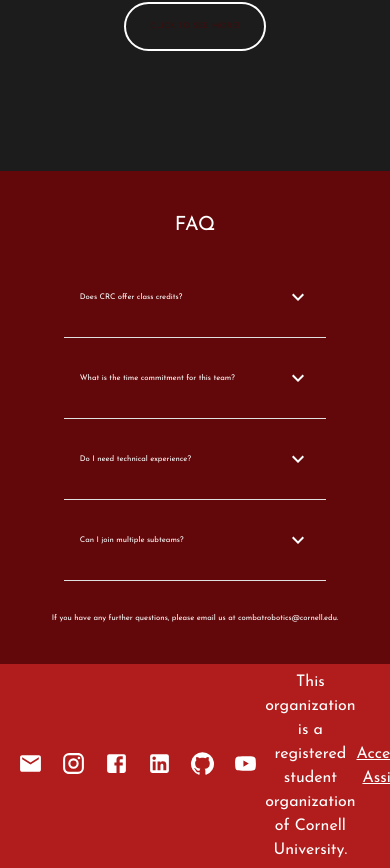
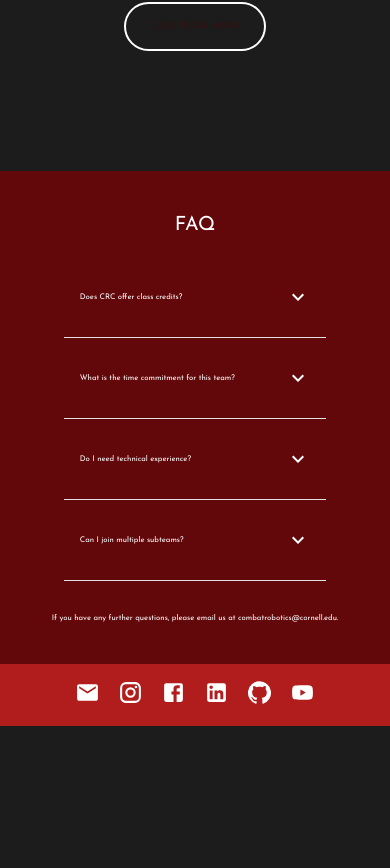
Before and after one commit to Cornell-University-Combat-Robotics/site-2025, a React (Vite) app in the folder react-site/: page /apply in a window 390 px wide. Shown: the part 7648-8516 px from the top of the page. After the commit the page ends 8374 px from the top, so only its background shows below. Built offline with nearby package versions, Linux system fonts and the light colour scheme.

Commit message:
oops its not faq, its footer

```diff
--- a/react-site/src/App.jsx
+++ b/react-site/src/App.jsx
@@ -16,7 +16,8 @@ import Robots from './pages/robots';
 import Sponsors from './pages/sponsors';
 import Game from './pages/game';
 import Apply from './pages/apply';
-import Footer from './components/footer';
+import FooterDesktop from './components/FooterDesktop';
+import FooterMobile from './components/mobile/FooterMobile';
 import Accessibility from './pages/accessibility';
 import IndividualRobot from './components/IndividualRobot';
 import Leads from './pages/subteams/leads';
@@ -110,7 +111,7 @@ function App() {
               <Route path="/accessibility" element={<><Accessibility /></>} />
             </Routes>
           </main>
-          <Footer />
+          {isMobile ? <FooterMobile /> : <FooterDesktop />}
         </Router>
       </MobileContext.Provider>
     </ThemeProvider>
--- /dev/null
+++ b/react-site/src/components/mobile/FooterMobile.tsx
@@ -0,0 +1,88 @@
+import { Box, Stack, Typography, IconButton } from "@mui/material";
+import InstagramIcon from "@mui/icons-material/Instagram";
+import EmailIcon from "@mui/icons-material/Email";
+import LinkedInIcon from "@mui/icons-material/LinkedIn";
+import FacebookIcon from "@mui/icons-material/Facebook";
+import GitHubIcon from "@mui/icons-material/GitHub";
+import YouTubeIcon from "@mui/icons-material/YouTube";
+
+const Footer = () => {
+    return (
+        <Box
+            id="footer-wrapper"
+            sx={{
+                width: "100%",
+                bottom: "0px",
+                display: "flex",
+                height: "2.5%",
+                minHeight: "50px",
+                padding: "6px 0",
+                backgroundColor: "#b11c1c",
+                justifyContent: "center" //places stack in center of box
+            }}
+        >
+            <Stack
+                sx={{
+                    display: "flex",
+                    justifyContent: "center", //ensures all buttons are centered in stack
+                    gap: "2px",
+                    flexDirection: "row",
+                }}
+            >
+                {/* Not necessary, but creating a FooterIcon component so we don't have to copy paste everything here would be nice. */}
+                <IconButton aria-label="Email">
+                    <a href="mailto:combatrobotics@cornell.edu">
+                        <EmailIcon sx={{ color: "white", fontSize: "25px" }} />
+                    </a>
+                </IconButton>
+                <IconButton aria-label="Instagram">
+                    <a
+                        href="https://www.instagram.com/combatroboticscornell/?hl=en"
+                        target="_blank"
+                        rel="noopener noreferrer"
+                    >
+                        <InstagramIcon sx={{ color: "white", fontSize: "25px" }} />
+                    </a>
+                </IconButton>
+                <IconButton aria-label="Facebook">
+                    <a
+                        href="https://www.facebook.com/cucombatrobotics/"
+                        target="_blank"
+                        rel="noopener noreferrer"
+                    >
+                        <FacebookIcon sx={{ color: "white", fontSize: "25px" }} />
+                    </a>
+                </IconButton>
+                <IconButton aria-label="LinkedIn">
+                    <a
+                        href="https://www.linkedin.com/in/bigred-hacks-698107269/"
+                        target="_blank"
+                        rel="noopener noreferrer"
+                    >
+                        <LinkedInIcon sx={{ color: "white", fontSize: "25px" }} />
+                    </a>
+                </IconButton>
+                <IconButton aria-label="GitHub">
+                    <a
+                        href="https://github.com/Cornell-University-Combat-Robotics"
+                        target="_blank"
+                        rel="noopener noreferrer"
+                    >
+                        <GitHubIcon sx={{ color: "white", fontSize: "25px" }} />
+                    </a>
+                </IconButton>
+                <IconButton aria-label="YouTube">
+                    <a
+                        href="https://www.youtube.com/channel/UCRoomTf0RRs6DNDzucEKDMg"
+                        target="_blank"
+                        rel="noopener noreferrer"
+                    >
+                        <YouTubeIcon sx={{ color: "white", fontSize: "25px" }} />
+                    </a>
+                </IconButton>
+            </Stack>
+        </Box>
+    );
+}
+
+export default Footer;
--- a/react-site/src/pages/apply.jsx
+++ b/react-site/src/pages/apply.jsx
@@ -1,6 +1,6 @@
 import { Typography, Box, Accordion, AccordionSummary, AccordionDetails, Divider, Stack, setRef, Button } from "@mui/material";
 import apply from "../assets/background-pictures/newbies-photo.jpg";
-import FAQ from "../components/FAQ";
+import FAQ from "../components/FAQ.tsx";
 import React, { useEffect, useState, useRef, forwardRef } from "react";
 import { useNavigate } from "react-router-dom";
 import RedBox from "../components/RedBox.tsx";
@@ -433,7 +433,7 @@ export default function Apply() {
             paddingX: 3,
             mb: 15
           }}
-          onClick={ () => {
+          onClick={() => {
             window.open('/robots#3lb_apply_link', '_blank');
           }}
         >
--- a/react-site/src/pages/sponsors.jsx
+++ b/react-site/src/pages/sponsors.jsx
@@ -1,7 +1,7 @@
 import { Box, Button, Typography, Grid2, Link, Accordion, AccordionSummary, AccordionDetails, Divider } from "@mui/material";
 import team from "../assets/background-pictures/team-photo-hearts.png";
 import pdfFile from '../assets/2023-24_packet.pdf';
-import FAQ from "../components/FAQ";
+import FAQ from "../components/FAQ.tsx";
 import { LinkToPage } from "../components/FAQ.tsx";
 
 /** Sponsors creates the Sponsors page of the website. */
```
Also changed, not shown: react-site/src/components/FooterDesktop.jsx (renamed from react-site/src/components/footer.jsx).
